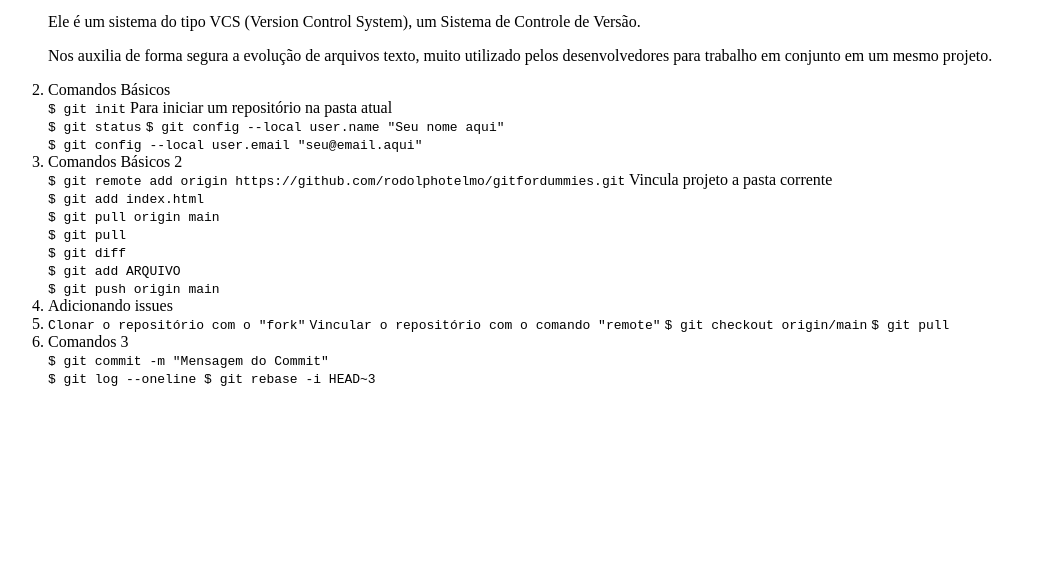
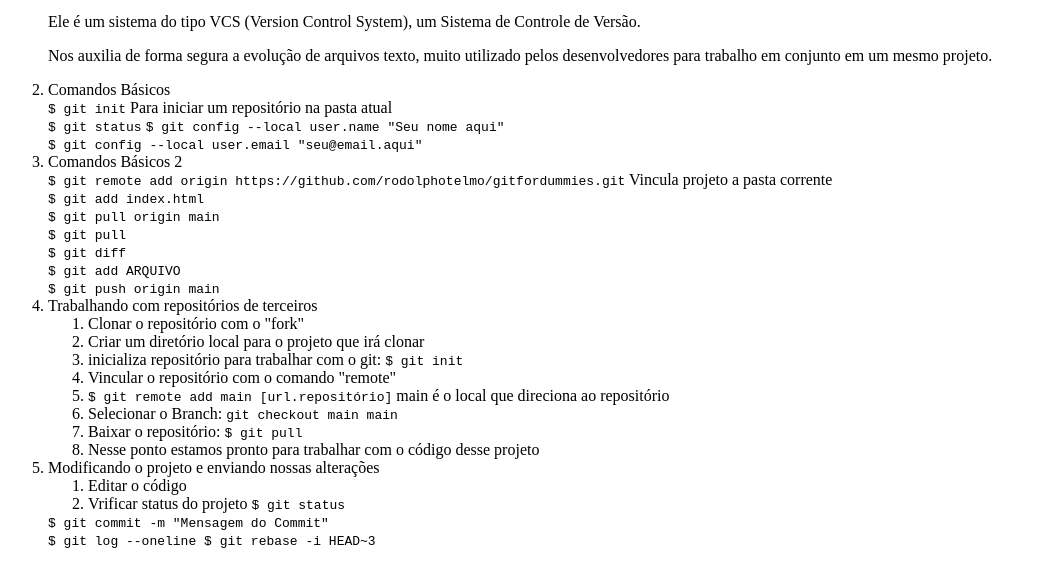
Before and after one commit to rodolphotelmo/gitfordummies, a plain HTML site: page index.html in a window 1280 px wide. Shown: the part 101-688 px from the top of the page, without its empty margins (0-1043 px from the left). Drawn offline with Linux system fonts and the light colour scheme.

Commit message:
adicionado passos para trabalhar com repositório de terceiros

```diff
--- a/index.html
+++ b/index.html
@@ -23,12 +23,25 @@
             <code>$ git diff</code><br />
             <code>$ git add ARQUIVO</code><br />
             <code>$ git push origin main</code>
-        <li>Adicionando issues<li>
-	    <code>Clonar o repositório com o "fork"</code>
-	    <code>Vincular o repositório com o comando "remote"</code>
-	    <code>$ git checkout origin/main</code>
-	    <code>$ git pull</code><br />
-        <li>Comandos 3</li>
+        <li>Trabalhando com repositórios de terceiros
+            <ol>
+                <li>Clonar o repositório com o "fork"</li>
+                <li>Criar um diretório local para o projeto que irá clonar</li>
+                <li>inicializa repositório para trabalhar com o git: <code>$ git init</code></li>
+                <li>Vincular o repositório com o comando "remote"</li>
+                <li><code>$ git remote add main [url.repositório]</code> main é o local que direciona ao repositório</li>
+                <li>Selecionar o Branch: <code>git checkout main main</code></li>
+                <li>Baixar o repositório: <code>$ git pull</code></li>
+                <li>Nesse ponto estamos pronto para trabalhar com o código desse projeto</li>
+            </ol>
+        </li>
+        <li>Modificando o projeto e enviando nossas alterações
+            <ol>
+                <li>Editar o código</li>
+                <li>Vrificar status do projeto <code>$ git status</code></li>
+            </ol>
+        </li>
+
             <code>$ git commit -m "Mensagem do Commit" </code><br />
             <code>$ git log --oneline </code>
             <code>$ git rebase -i HEAD~3</code>
```
